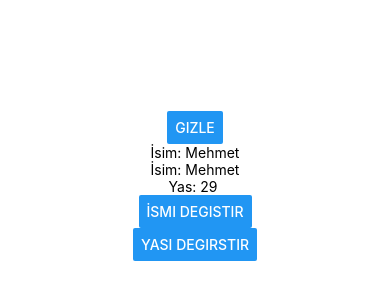
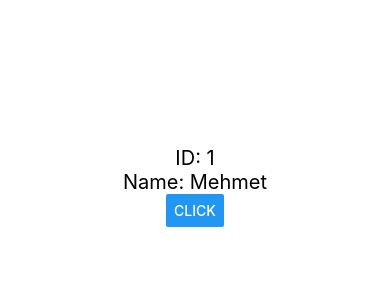
Before and after one commit to tugceergun/ReactNative, a React Native app in the folder ReactNativeApp/: screen / in a window 390 px wide. Shown: the part 236-536 px from the top of the page. Built offline with nearby package versions, Linux system fonts and the light colour scheme.

Commit message:
Object State

```diff
--- a/ReactNativeApp/App.js
+++ b/ReactNativeApp/App.js
@@ -62,16 +62,34 @@
 //     alert("Merhaba")
 //   }
 
+//Object State----
+const[user, setUser] = useState({ id:1, name:"Mehmet"}); //useState'e obje verdik.
+
+const handlePress = () => {
+  //setUser({ ...user, id: 2}); // user'in o anki halini aldik(...user). sadece id'sini degistirdik.
+  setUser(prev => ({ ...prev, name: "Ahmet"})); //setUser state'in degistirilmeden onceki halini veriyor (prev). yani ("...user") yerine bunu da kullanabiliriz.
+}
+
+
 //States---
 //Bir butona tikladiktan sonra bir değeri güncellemek icin,
 //kullanici tarafindan girilmis bir input degerini saklamak icin veya bir servisten donen sonucu depolamak/kaydetmek gibi bircok farkli durumda state’i kullanalabiliriz.
-
+/*
 const [name, setName] = useState("Mehmet"); //baslangixta memhmet isim state icinde.
 const [age, setAge] =useState(29);
 const[isVisible, setIsvisible] = useState(true);
+*/
 
    return (
 
+    <SafeAreaView style={styles.container}>
+      <Text style={styles.text}>ID: {user.id}</Text>
+      <Text style={styles.text}>Name: {user.name}</Text>
+
+      <Button title="Click" onPress={handlePress} />
+    </SafeAreaView>
+
+/* //States-----
 <SafeAreaView style={styles.container}>
 
   <Button
@@ -89,6 +107,7 @@
   </>
   )}
 </SafeAreaView>
+*/
 
     /*//ScrollView-----
 
@@ -224,6 +243,9 @@
     justifyContent: 'center',
     alignItems: 'center',
   },
+  text: {
+    fontSize: 20,
+  }
 });
 
 export default App;
```
